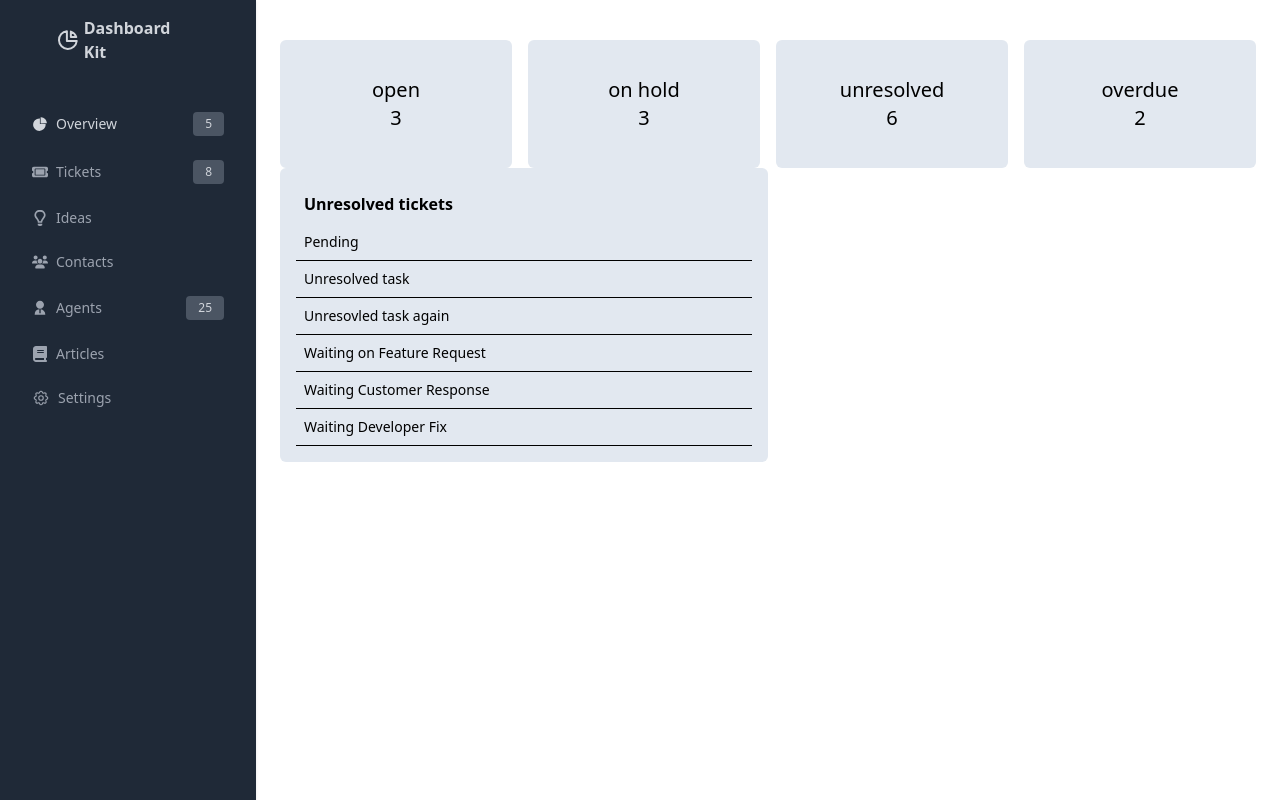
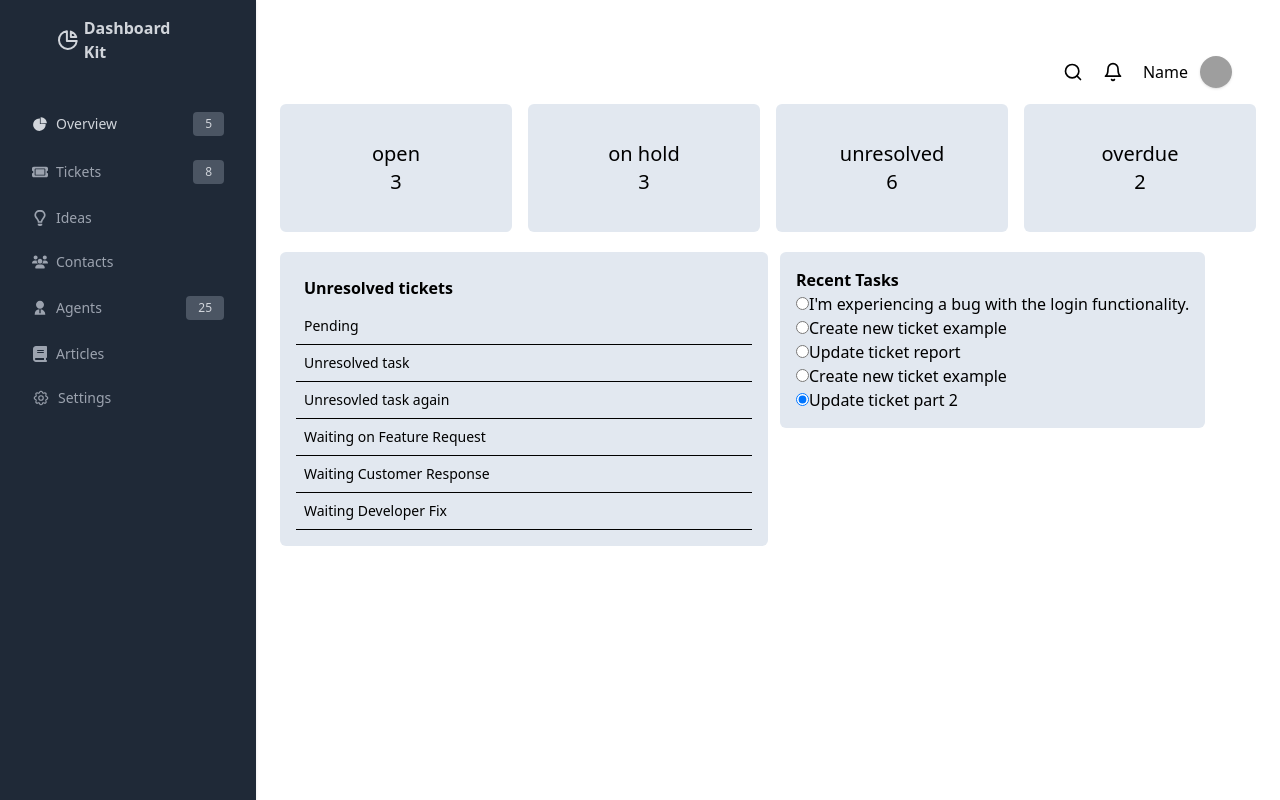
Before and after one commit to ainunnfh/technical-test-sekawan-media, a React (Create React App) app: page / in a window 1280 px wide. Built offline with nearby package versions, Linux system fonts and the light colour scheme; data requests are answered from the project's data file; grey boxes are pictures that could not be loaded.

Commit message:
🆙update (app): usage for  tasklist and header comp

```diff
--- a/src/App.tsx
+++ b/src/App.tsx
@@ -3,6 +3,8 @@ import Sidebar from "./components/Sidebar";
 import { userDummy } from "./constans/DummyData";
 import Overview from "./components/dashboard/Overview";
 import UnresolvedLists from "./components/dashboard/UnresolvedLists";
+import TaskLists from "./components/dashboard/TaskLists";
+import Header from "./components/Header";
 
 interface IUser {
   name: string;
@@ -16,8 +18,12 @@ const userAdmin = userDummy.find((user) => user.role === "Admin");
 function App({ email }: IUser) {
   return (
     <Sidebar email={email}>
+      <Header/>
       <Overview />
-      <UnresolvedLists />
+      <div className="flex gap-3 mt-5">
+        <UnresolvedLists />
+        <TaskLists />
+      </div>
     </Sidebar>
   );
 }
```
